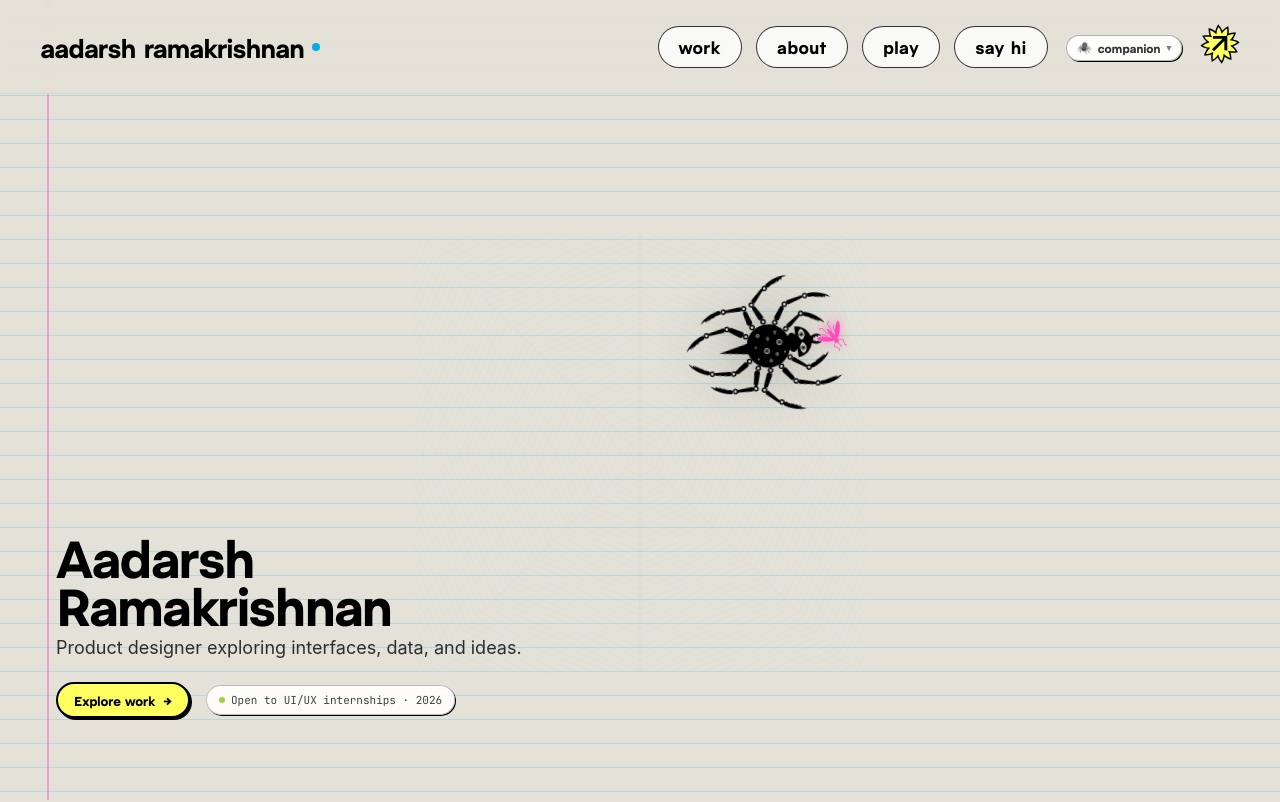
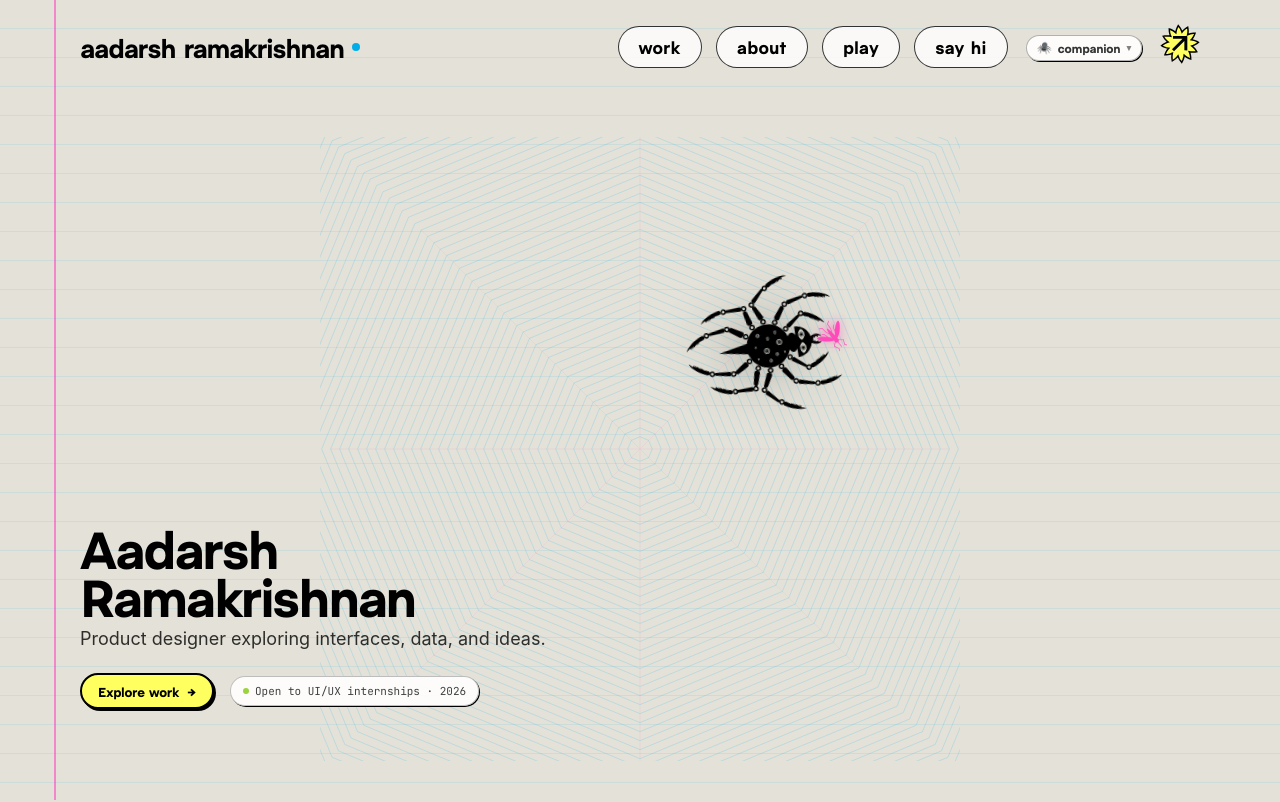
Before and after one commit to aadarshdoesdesign-007/portfolio-, a Next.js app: page / in a window 1280 px wide. Shown: the top 802 px of the page. Built offline with nearby package versions, Linux system fonts and the light colour scheme; a web font is replaced by a local one.

Commit message:
fix: restore full-viewport continuous 29px notebook lines, 55px margin, and prominent spiderweb

```diff
--- a/src/app/page.tsx
+++ b/src/app/page.tsx
@@ -17,31 +17,33 @@ export default function HomePage() {
   const totalProjectsCount = projects.length;
 
   return (
-    <div className="relative min-h-screen flex flex-col justify-between selection:bg-[#FFFF5F]">
-      <NotebookBackground />
+    <div className="relative min-h-screen flex flex-col justify-between selection:bg-[#FFFF5F] bg-transparent">
+      {/* 1. Page-level continuous notebook background covering 100vw x 100vh + scroll */}
+      <NotebookBackground lineGap={29} />
 
-      {/* Dedicated Viewport-level Interaction Layer (pointer-events: none, non-blocking) */}
+      {/* 2. Dedicated Viewport-level Spider & Ant Interaction Layer */}
       <SpiderAntHero spiderSize={220} antSize={30} speed={1.35} />
 
+      {/* 3. Transparent Header — Notebook lines continue uninterrupted behind */}
       <Navbar />
 
-      {/* Hero Section — Minimal Editorial Layout Matching eranamjoshi.com */}
-      <section className="relative min-h-[calc(100vh-80px)] flex flex-col justify-end px-6 sm:px-14 py-12 sm:py-16 w-full overflow-visible">
-        {/* Subtle Centered Geometric Spiderweb Background Motif */}
+      {/* 4. Hero Section — Centered Geometric Spiderweb & Minimal Editorial Layout */}
+      <section className="relative min-h-[calc(100vh-88px)] flex flex-col justify-end px-6 sm:px-20 py-12 sm:py-16 w-full overflow-visible">
+        {/* Central Geometric Spiderweb Motif — Clearly Visible & Unclipped */}
         {mode === 'spider' && (
           <div className="absolute inset-0 flex items-center justify-center pointer-events-none z-0">
-            <div className="relative w-[80vw] max-w-2xl h-[55vh] flex items-center justify-center">
+            <div className="relative w-[92vw] max-w-4xl h-[70vh] sm:h-[78vh] flex items-center justify-center">
               <img
                 src="/spiderweb.svg"
-                alt=""
+                alt="Geometric spiderweb"
                 aria-hidden="true"
-                className="w-full h-full object-contain opacity-30 select-none pointer-events-none transition-opacity duration-700"
+                className="w-full h-full object-contain opacity-85 select-none pointer-events-none transition-opacity duration-700"
               />
             </div>
           </div>
         )}
 
-        {/* Lower-Left Minimal Introductory Statement */}
+        {/* Lower-Left Minimal Introductory Statement (aligned to the right of the 55px pink margin) */}
         <div className="relative z-10 max-w-lg space-y-4 pointer-events-auto pb-4 sm:pb-8">
           <div className="space-y-1.5">
             <h1 className="font-pacaembu text-3xl sm:text-4xl lg:text-5xl font-bold tracking-tight text-black leading-tight">
@@ -71,8 +73,8 @@ export default function HomePage() {
         </div>
       </section>
 
-      {/* Selected Work Section (revealed as visitor scrolls down) */}
-      <main id="work" className="relative z-10 max-w-7xl mx-auto px-5 sm:px-10 py-16 sm:py-24 w-full pointer-events-auto">
+      {/* 5. Selected Work Section (revealed as visitor scrolls down) */}
+      <main id="work" className="relative z-10 max-w-7xl mx-auto px-6 sm:px-20 py-16 sm:py-24 w-full pointer-events-auto">
         <div className="flex items-center justify-between mb-8 sm:mb-12">
           <div className="flex items-center gap-3">
             <h2 className="font-pacaembu text-3xl sm:text-4xl font-bold tracking-tight text-black">
--- a/src/components/Navbar.tsx
+++ b/src/components/Navbar.tsx
@@ -1,4 +1,5 @@
 'use client';
+
 import React, { useState } from 'react';
 import Link from 'next/link';
 import { usePathname } from 'next/navigation';
@@ -19,9 +20,9 @@ export const Navbar: React.FC = () => {
   ];
 
   return (
-    <header className="sticky top-0 z-40 w-full px-5 sm:px-10 py-5 sm:py-6 transition-all bg-[#E4E2D8]/80 backdrop-blur-sm border-b border-black/5">
+    <header className="relative top-0 z-40 w-full px-6 sm:px-20 py-6 transition-all bg-transparent pointer-events-auto">
       <div className="max-w-7xl mx-auto flex items-center justify-between">
-        {/* Brand / Logo - Upper-Left */}
+        {/* Brand / Logo - Positioned to the right of the 55px pink margin rule */}
         <Link
           href="/"
           className="group flex items-center gap-2 select-none"
--- a/src/components/NotebookBackground.tsx
+++ b/src/components/NotebookBackground.tsx
@@ -1,35 +1,32 @@
 'use client';
+
 import React from 'react';
 
 interface NotebookBackgroundProps {
   lineColor?: string;
   marginColor?: string;
   lineGap?: number;
-  marginX?: number;
-  showMargin?: boolean;
 }
 
 export const NotebookBackground: React.FC<NotebookBackgroundProps> = ({
   lineColor = '#00aeef',
   marginColor = '#ff31bc',
-  lineGap = 24,
-  marginX = 48,
-  showMargin = true,
+  lineGap = 29, // Consistent 29px line spacing matching ruled paper
 }) => {
   return (
     <div
       aria-hidden="true"
-      className="fixed inset-0 pointer-events-none z-0 overflow-hidden select-none"
+      className="fixed inset-0 w-full h-full pointer-events-none z-0 select-none overflow-hidden"
     >
       <svg
         width="100%"
         height="100%"
-        preserveAspectRatio="xMinYMin slice"
-        className="block w-full h-full opacity-60 sm:opacity-75"
+        className="block w-full h-full"
       >
         <defs>
+          {/* Continuous cyan horizontal ruled lines with 29px vertical spacing */}
           <pattern
-            id="notebook-baseline-grid"
+            id="notebook-ruled-grid"
             width="100%"
             height={lineGap}
             patternUnits="userSpaceOnUse"
@@ -40,22 +37,39 @@ export const NotebookBackground: React.FC<NotebookBackgroundProps> = ({
               x2="100%"
               y2={lineGap}
               stroke={lineColor}
-              strokeWidth="0.5"
+              strokeWidth="0.65"
+              strokeOpacity="0.30"
             />
           </pattern>
         </defs>
-        <rect width="100%" height="100%" fill="url(#notebook-baseline-grid)" />
-        {showMargin && (
+
+        {/* 1. Page-level horizontal ruled lines covering entire viewport */}
+        <rect width="100%" height="100%" fill="url(#notebook-ruled-grid)" />
+
+        {/* 2. Responsive single vertical pink margin line: 32px on mobile, 55px on desktop */}
+        {/* Mobile / Small Screen Margin Rule */}
         <line
-            x1={marginX}
+          x1="32"
           y1="0"
-            x2={marginX}
+          x2="32"
           y2="100%"
           stroke={marginColor}
-            strokeWidth="1"
+          strokeWidth="1.2"
+          strokeOpacity="0.85"
+          className="sm:hidden"
+        />
+
+        {/* Desktop Notebook Margin Rule at consistent 55px inset */}
+        <line
+          x1="55"
+          y1="0"
+          x2="55"
+          y2="100%"
+          stroke={marginColor}
+          strokeWidth="1.2"
+          strokeOpacity="0.85"
           className="hidden sm:block"
         />
-        )}
       </svg>
     </div>
   );
```
Also changed, not shown: public/spiderweb.svg. Lines whose indentation alone changed are shown as unchanged.
